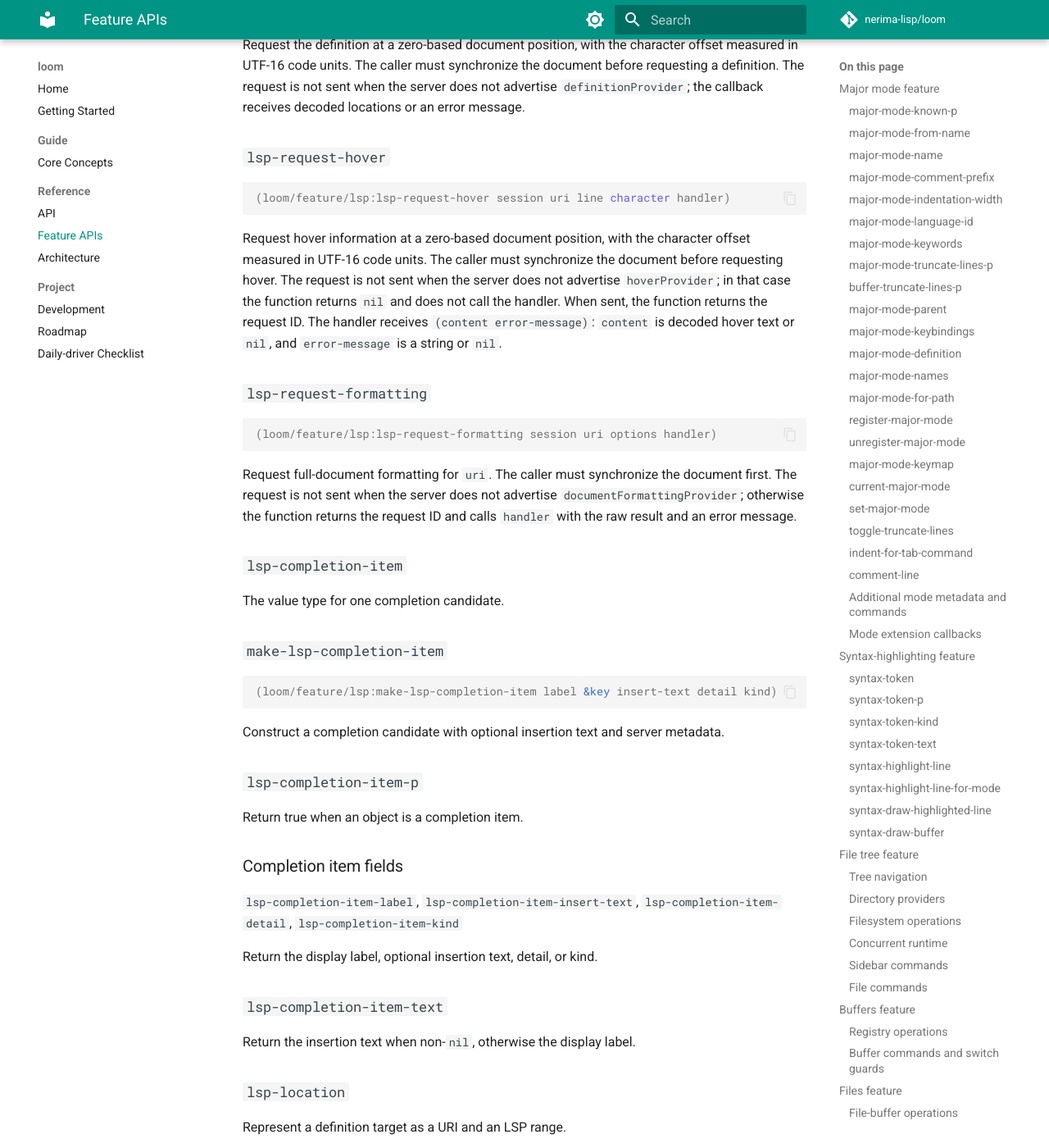
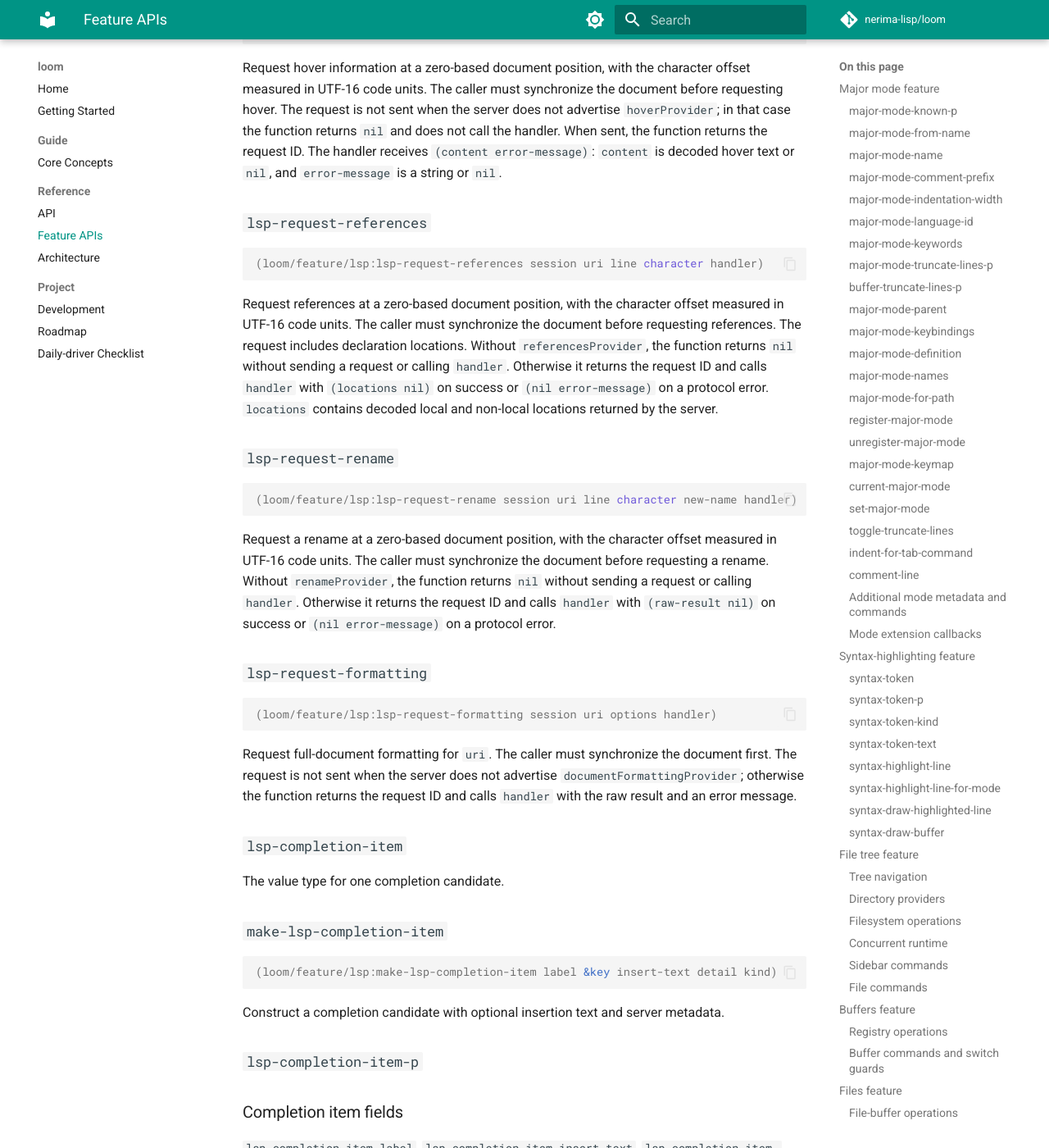
Before and after one commit to nerima-lisp/loom, an MkDocs documentation site: the page built from docs/src/reference/api/features.md, in a window 1280 px wide and 1400 px high, scrolled down 38939 px. Shown: the whole window at 82% size. Built offline with MkDocs 1.6.1 and Material for MkDocs 9.7.7, drawn with Linux system fonts in a browser that asks for light colours; comment, search, counter and statistics services are not loaded; some of the changed text lies outside the part shown.

Commit message:
docs(lsp): document references rename formatting and diagnostics

````diff
--- a/docs/src/reference/api/features.md
+++ b/docs/src/reference/api/features.md
@@ -1372,8 +1372,6 @@
 
 ### `lsp-position-p`
 
-Return true when an object is an LSP position.
-
 ### `lsp-position-line`
 
 Return an LSP position's zero-based line.
@@ -1392,8 +1390,6 @@
 
 ### `lsp-range-p`
 
-Return true when an object is an LSP range.
-
 ### `lsp-range-start`
 
 Return an LSP range's start position.
@@ -1412,8 +1408,6 @@
 
 ### `lsp-diagnostic-p`
 
-Return true when an object is an LSP diagnostic.
-
 ### `lsp-diagnostic-range`
 
 Return a diagnostic's source range.
@@ -1448,8 +1442,6 @@
 
 ### `lsp-document-p`
 
-Return true when an object is an LSP document.
-
 ### `lsp-document-uri`
 
 Return an LSP document's URI.
@@ -1471,8 +1463,6 @@
 Construct an LSP session for a project or document root.
 
 ### `lsp-session-p`
-
-Return true when an object is an LSP session.
 
 ### `lsp-session-start`
 
@@ -1618,6 +1608,33 @@
 receives `(content error-message)`: `content` is decoded hover text or `nil`,
 and `error-message` is a string or `nil`.
 
+### `lsp-request-references`
+
+```lisp
+(loom/feature/lsp:lsp-request-references session uri line character handler)
+```
+
+Request references at a zero-based document position, with the character offset
+measured in UTF-16 code units. The caller must synchronize the document before
+requesting references. The request includes declaration locations. Without
+`referencesProvider`, the function returns `nil` without sending a request or
+calling `handler`. Otherwise it returns the request ID and calls `handler` with
+`(locations nil)` on success or `(nil error-message)` on a protocol error.
+`locations` contains decoded local and non-local locations returned by the server.
+
+### `lsp-request-rename`
+
+```lisp
+(loom/feature/lsp:lsp-request-rename session uri line character new-name handler)
+```
+
+Request a rename at a zero-based document position, with the character offset
+measured in UTF-16 code units. The caller must synchronize the document before
+requesting a rename. Without `renameProvider`, the function returns `nil` without
+sending a request or calling `handler`. Otherwise it returns the request ID and
+calls `handler` with `(raw-result nil)` on success or `(nil error-message)` on a
+protocol error.
+
 ### `lsp-request-formatting`
 
 ```lisp
@@ -1643,8 +1660,6 @@
 
 ### `lsp-completion-item-p`
 
-Return true when an object is a completion item.
-
 ### Completion item fields
 
 `lsp-completion-item-label`, `lsp-completion-item-insert-text`,
@@ -1669,8 +1684,6 @@
 Construct a definition target from its URI and range.
 
 ### `lsp-location-p`
-
-Return true when an object is an LSP location.
 
 ### `lsp-location-uri`, `lsp-location-range`
 
@@ -1686,6 +1699,19 @@
 Run `M-x lsp-hover-at-point` to request hover information at point. The command
 shows the decoded server text in the minibuffer when the server advertises
 `hoverProvider`.
+
+### `lsp-find-references`
+
+Run `M-x lsp-find-references` to request references at point. It lists returned
+locations in local files in the read-only `*Loom-References*` result buffer;
+declarations are included when returned by the server. The command requires
+`referencesProvider`.
+
+### `lsp-rename`
+
+Run `M-x lsp-rename` to rename the symbol at point. Enter the new name at the
+prompt; the command validates the server's edits before applying them and
+reports edits it cannot safely apply. The command requires `renameProvider`.
 
 ### `lsp-format-buffer`
 
````
Also changed, not shown: docs/src/guide/core-concepts.md (+10 -6 lines), docs/src/project/roadmap.md (+9 -6 lines), README.md, packages/feature/README.md.
